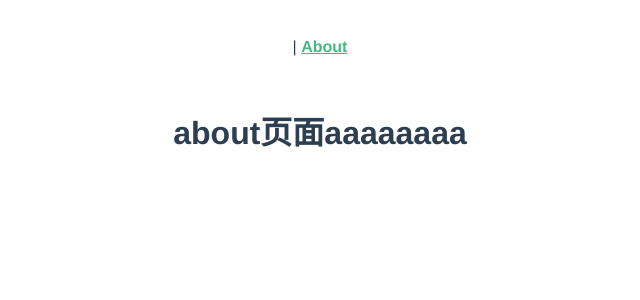
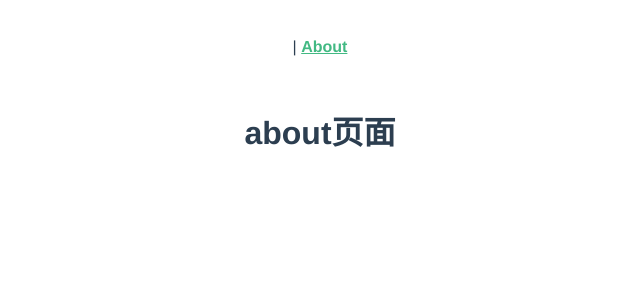
Before and after one commit to xuxuxuyang/vue3-PC, a Vue app: page /about in a window 1280 px wide. Shown: the top 300 px of the page, without its empty margins (320-960 px from the left). Built offline with nearby package versions, Linux system fonts and the light colour scheme.

Commit message:
feat(test): test8

```diff
--- a/src/views/About.vue
+++ b/src/views/About.vue
@@ -1,5 +1,5 @@
 <template>
   <div class="about">
-    <h1>about页面aaaaaaaa</h1>
+    <h1>about页面</h1>
   </div>
 </template>
```
